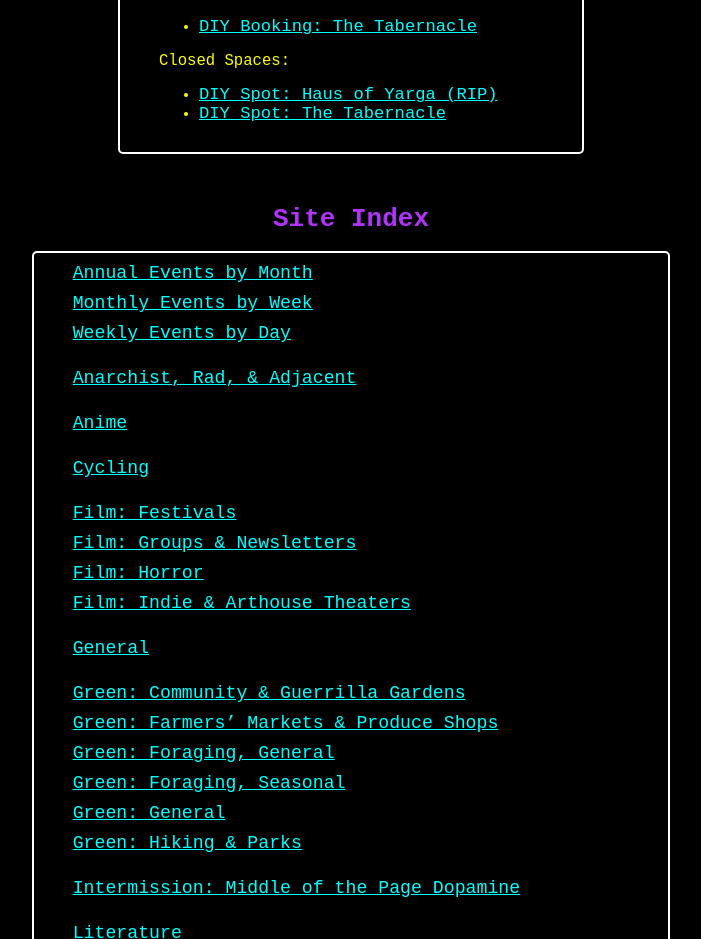
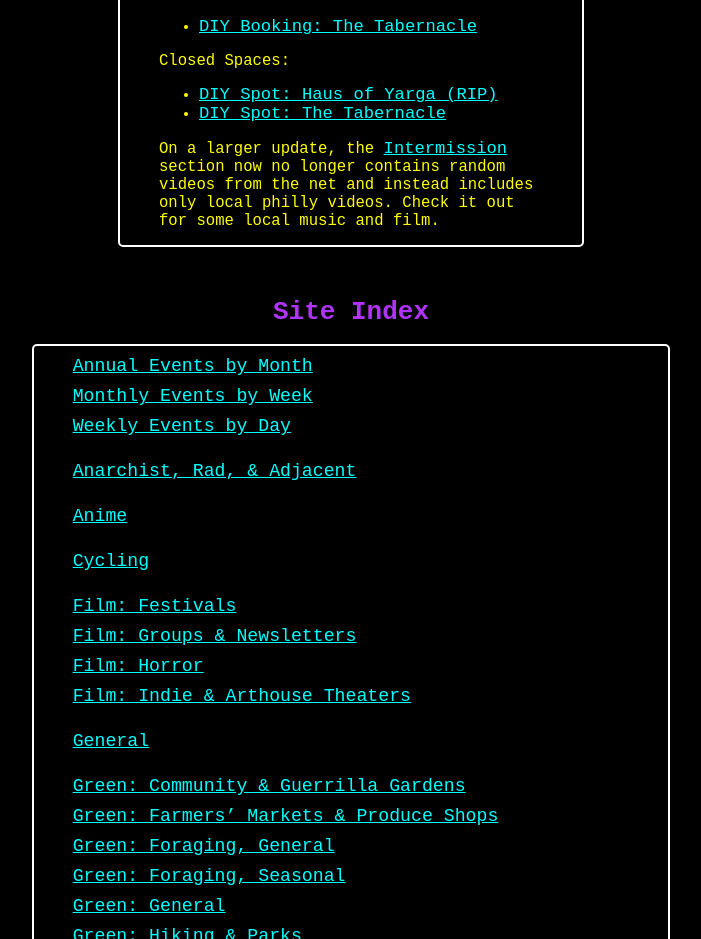
Before and after one commit to KLabWeb/Philly-Happenings, a React (Create React App) app: page / in a window 1280 px wide. Shown: the part 1080-2019 px from the top of the page, without its empty margins (289-990 px from the left). Built offline with nearby package versions, Linux system fonts and the light colour scheme; the HTML template or start-up script is replaced by a standard one.

Commit message:
update to update section on random net Intermission film removal

```diff
--- a/src/updates.js
+++ b/src/updates.js
@@ -28,6 +28,7 @@
               <li><a href="https://www.instagram.com/tabernaclephilly" target="_blank" rel="noreferrer">DIY Spot: The Tabernacle</a></li>
           </ul>
         </p>
+        <p>On a larger update, the <a href="#mid-page">Intermission</a> section now no longer contains random videos from the net and instead includes only local philly videos. Check it out for some local music and film.</p>
       </div>
     </div>
   )
```
